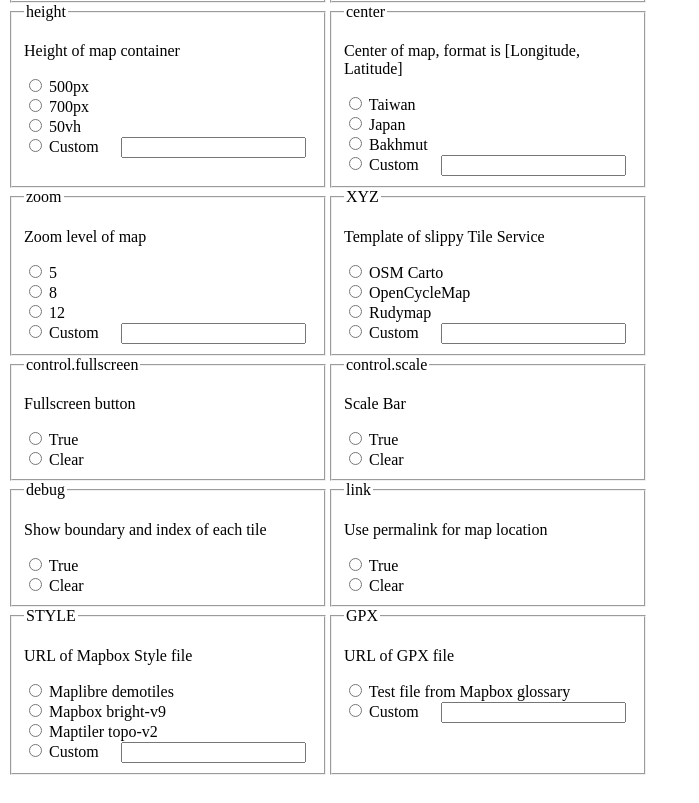
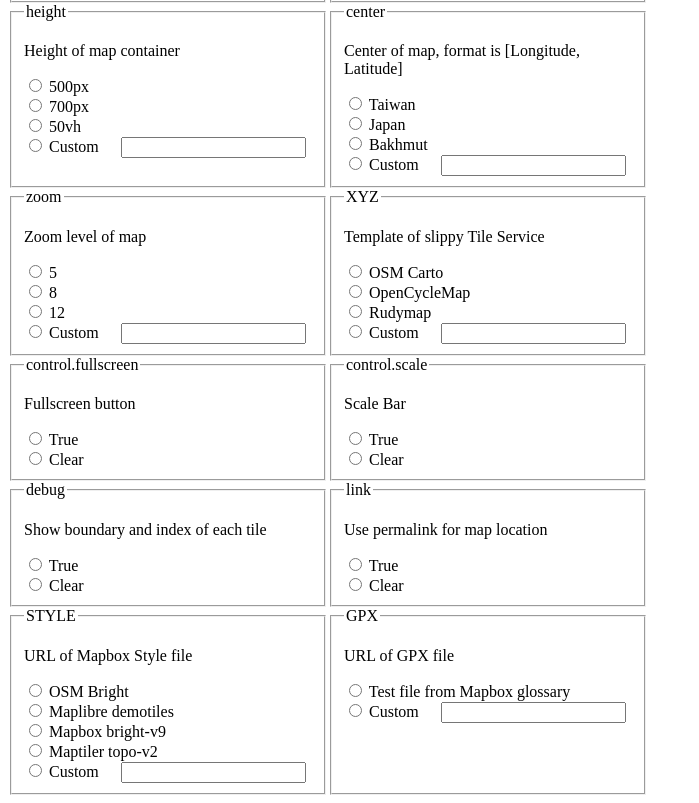
Before and after one commit to outdoorsafetylab/mapclay, a website with bundled scripts: page examples/input.html in a window 1280 px wide. Shown: the part 520-1323 px from the top of the page, without its empty margins (0-699 px from the left). Built offline with nearby package versions, Linux system fonts and the light colour scheme.

Commit message:
Add OSM Bright for Mapbox Style

```diff
--- a/examples/input.html
+++ b/examples/input.html
@@ -228,6 +228,10 @@
     <fieldset>
       <legend>STYLE</legend>
       <p>URL of Mapbox Style file</p>
+      <div class="field" data-value="https://tile.openstreetmap.jp/styles/osm-bright/style.json">
+        <input type="radio" name="STYLE"/>
+        <label>OSM Bright</label>
+      </div>
       <div class="field" data-value="https://demotiles.maplibre.org/style.json">
         <input type="radio" name="STYLE"/>
         <label>Maplibre demotiles</label>
```
